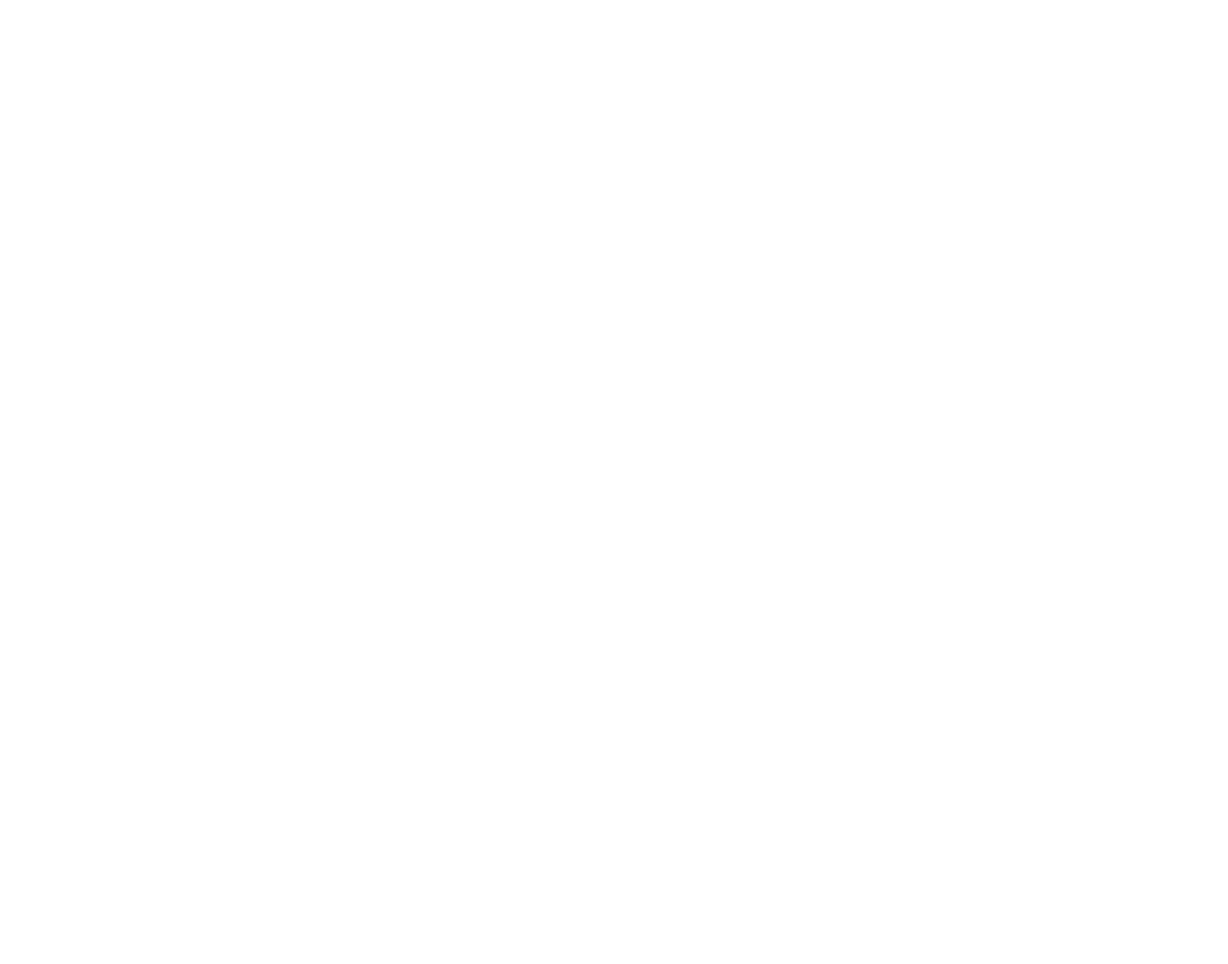
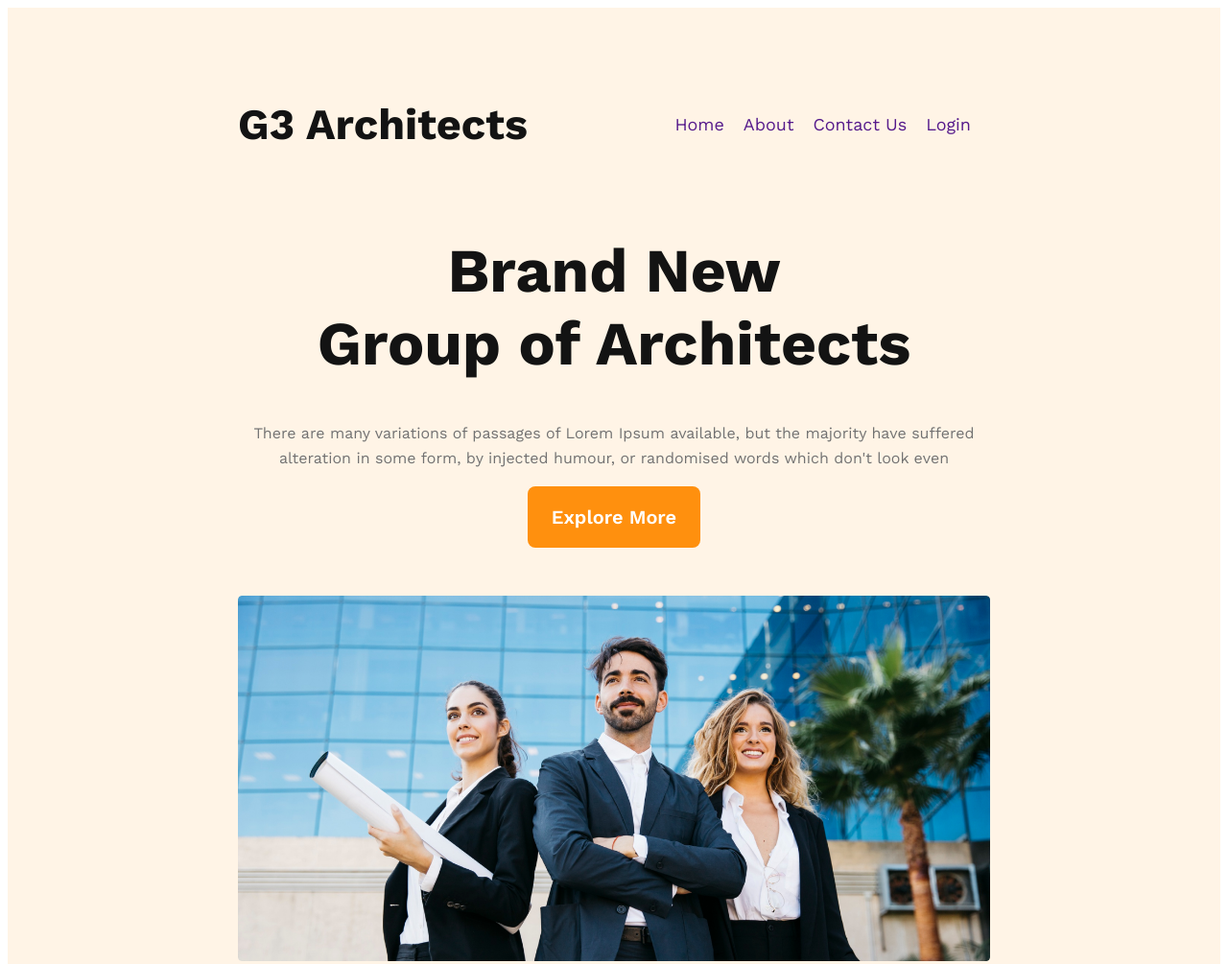
Before and after one commit to Additho/g3-architect, a plain HTML site: page index.html in a window 1280 px wide. Shown: the top 1005 px of the page at 96% size. Before the commit the page ends 800 px from the top, so only its background shows below. Drawn offline with nearby package versions, Linux system fonts and the light colour scheme.

Commit message:
header done

```diff
--- a/architect/architect.css
+++ b/architect/architect.css
@@ -0,0 +1,86 @@
+@import url('https://fonts.googleapis.com/css2?family=Inter:wght@400;700&family=Merriweather:wght@400;700;900&family=Open+Sans:wght@400;700;800&family=Work+Sans:wght@400;600;700&display=swap');
+
+*{
+    font-family: 'Inter', sans-serif;
+font-family: 'Merriweather', serif;
+font-family: 'Open Sans', sans-serif;
+font-family: 'Work Sans', sans-serif;
+}
+/*header style*/
+header{
+    background: rgba(255, 144, 14, 0.10);
+    padding: 50px 240px;
+}
+.nav-title{
+    color: #131313;
+font-size: 45px;
+font-weight: 700;
+
+}
+nav{
+    display: flex;
+    justify-content: space-between;
+    align-items: center;
+}
+nav > ul{
+    display: flex;
+}
+nav  li{
+    list-style: none;
+    margin-right: 20px;
+    font-size: 18px;
+font-weight: 500;
+line-height: 26px;
+
+}
+nav a{
+    text-decoration:none;
+}
+.banner-content{
+   max-width: 800px;
+   text-align: center;
+   margin: 0 auto;
+}
+.banner-title{
+    font-size: 64px;
+    font-weight: 700px;
+    color: #131313;
+}
+.banner-discription{
+    font-size: 16px;
+    line-height: 26px;
+    color: #727272;
+}
+.primary-button{
+border-radius: 8px;
+background: #FF900E;
+color: #fff;
+padding: 20px 25px;
+font-size: 20px;
+font-weight: 600;
+border: 0;
+}
+.banner img{
+    width: 100%;
+   margin-top: 50px;
+}
+
+/*media related style*/
+@media screen and (max-width:576px) {
+    header{
+        padding: 40px;
+    }
+    nav{
+        flex-direction: column;
+    }
+
+
+}
+
+@media screen and (min-width:576px) and (max-width:960px) {
+    nav{
+        flex-direction: column;
+    }
+    header{
+        padding: 70px;
+}
--- a/index.html
+++ b/index.html
@@ -7,6 +7,34 @@
     <link rel="stylesheet" href="architect/architect.css">
 </head>
 <body>
+    <header>
+            <nav>
+                <h3 class="nav-title">G3 Architects</h3>
+                <ul>
+                    <li><a href="">Home</a></li>
+                    <li><a href="">About</a></li>
+                    <li><a href="">Contact Us</a></li>
+                    <li><a href="">Login</a></li>
+                </ul>
+            </nav>
+            <div class="banner">
+                <div class="banner-content">
+                <h1 class="banner-title">Brand New <br>
+                    Group of Architects
+                    </h1>
+                    <p class="banner-discription">There are many variations of passages of Lorem Ipsum available, but the majority have suffered alteration in some form, by injected humour, or randomised words which don't look even</p>
+                    <button class="primary-button">Explore More</button>
+                </div>
+                    <img src="images/banner.png" alt="">
+
+            </div>
+    </header>
+    <main>
+
+    </main>
+    <footer>
+
+    </footer>
 
 </body>
 </html>
```
